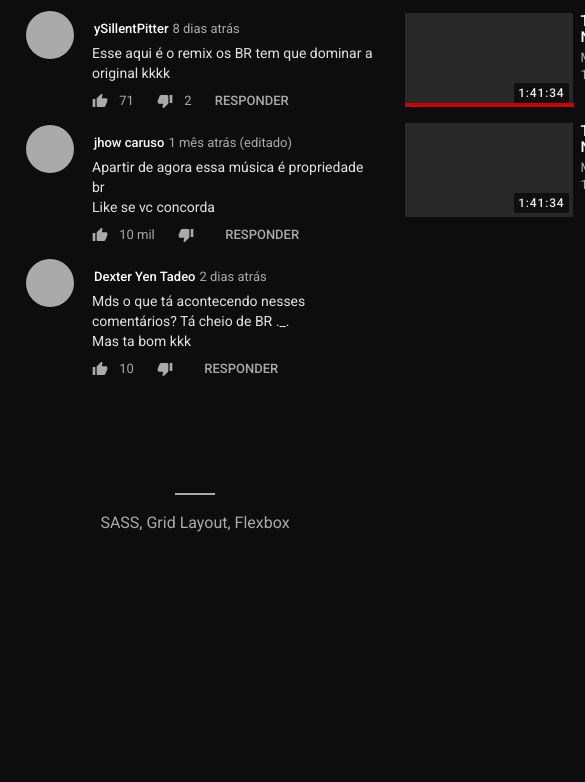
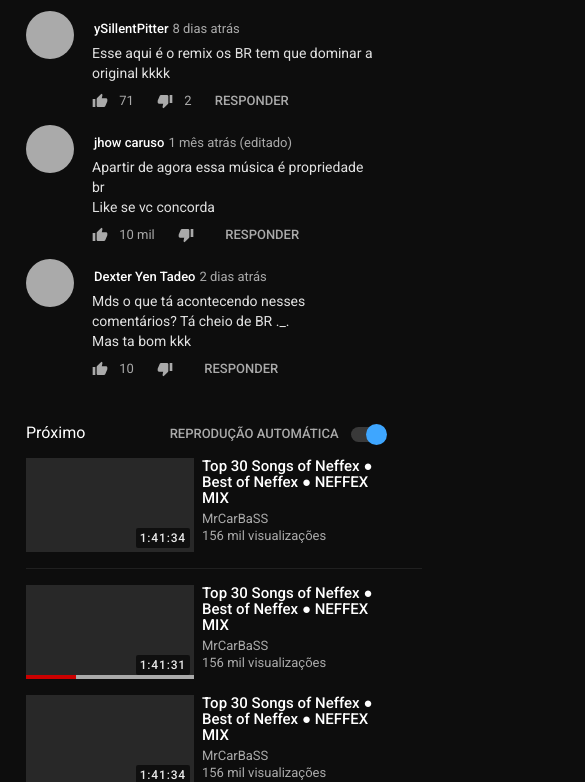
Before and after one commit to exploitmik/dark-youtube, a website: page index.html in a window 390 px wide. Shown: the part 1218-2000 px from the top of the page, 585 px wide, since content can reach past the window. Before the commit the page ends 1849 px from the top, so only its background shows below. Drawn offline with Linux system fonts and the light colour scheme.

Commit message:
responsividade

```diff
--- a/src/scss/_others-videos.scss
+++ b/src/scss/_others-videos.scss
@@ -1,7 +1,10 @@
 .others-videos {
+	@media (max-width: 1024px){
+		margin-top: 2rem;
+	}
 
 	.video-apresentation {
-		margin: 16px 0;
+		margin: 1rem 0;
 		display: grid;
 		grid-template-columns: 168px 1fr;
 		grid-column-gap: 8px;
--- a/src/scss/style.scss
+++ b/src/scss/style.scss
@@ -24,6 +24,14 @@ body {
 	grid-column-gap: 24px;
 }
 
+@media (max-width: 1024px){
+	.container-body {
+		grid-template-columns: 1fr;
+		grid-column-gap: 0;
+	}
+}
+
+
 hr {
 	background: rgba(255, 255, 255, 0.08);
 	height: 1px;
```
Also changed, not shown: dist/css/style.css, src/scss/_video.scss (line endings or trailing spaces).
